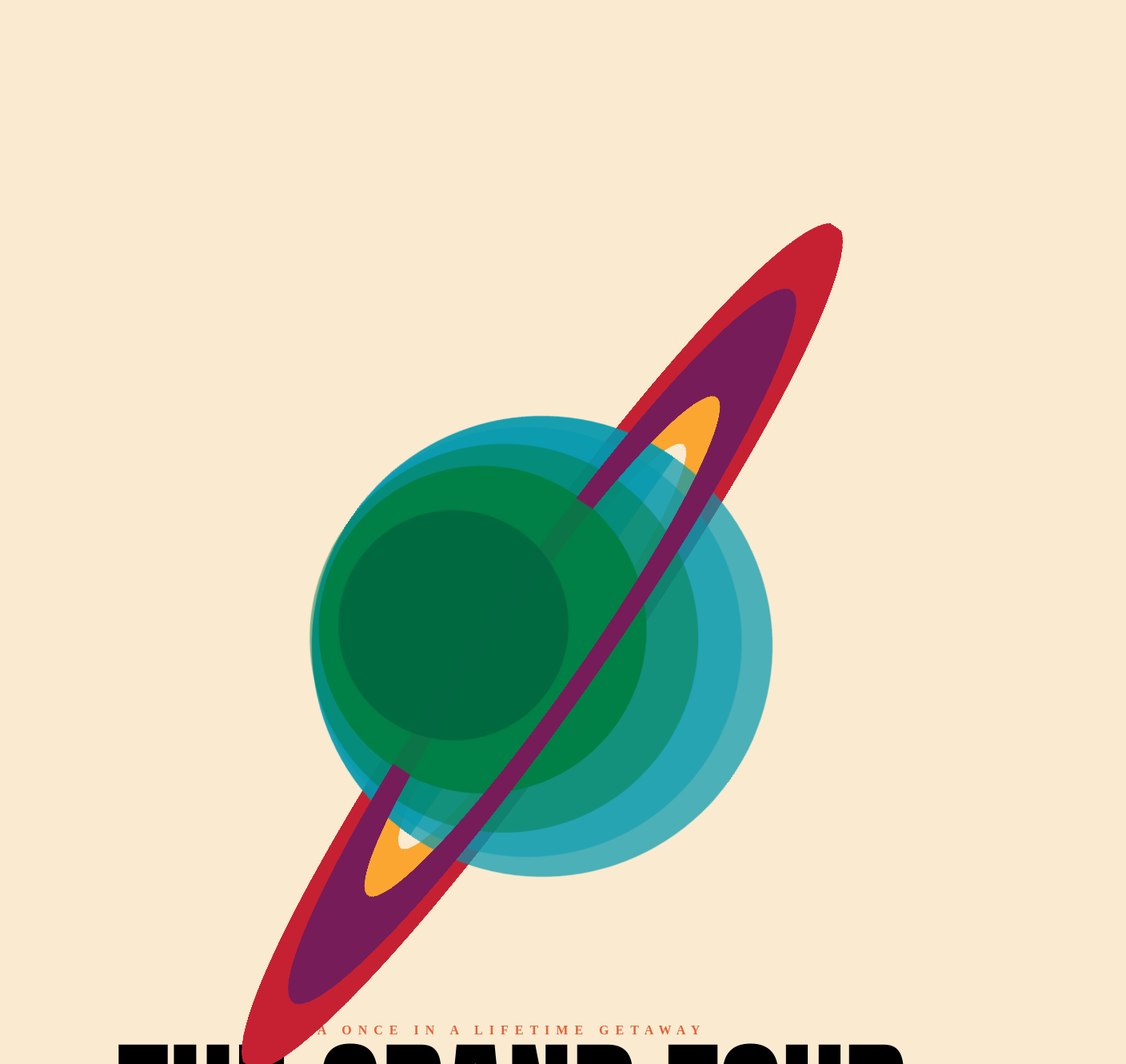
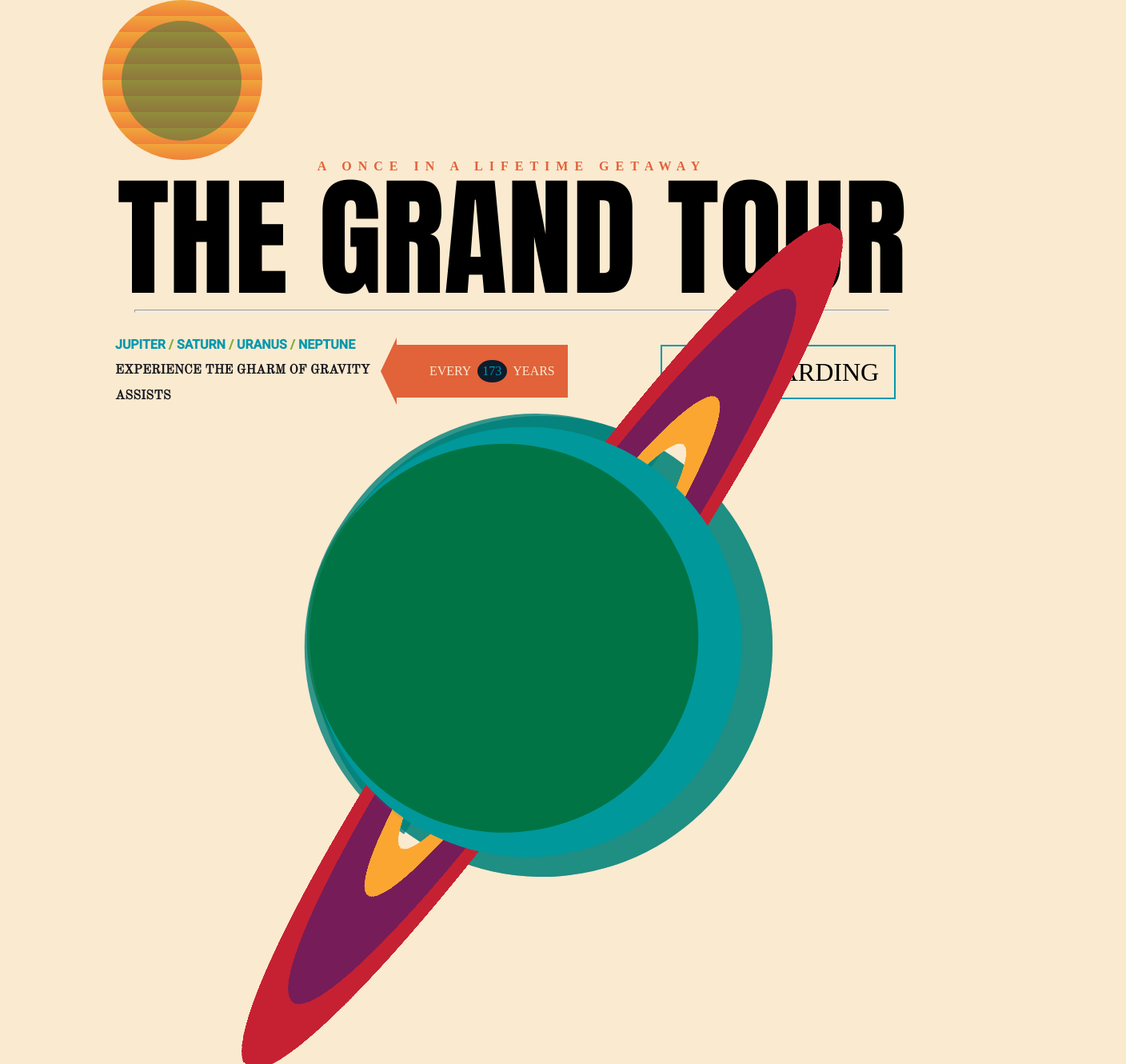
Before and after one commit to alanpcurrie/the-grand-tour, a Vue app: page / in a window 1280 px wide. Shown: the top 1330 px of the page at 80% size, 1408 px wide, since content can reach past the window. Built offline with nearby package versions, Linux system fonts and the light colour scheme.

Commit message:
:sparkles: added grid and planetoid

```diff
--- a/src/App.vue
+++ b/src/App.vue
@@ -26,7 +26,6 @@ export default {
  }
 
    #app {
-     display: grid;
      max-width: 80vw;
      margin: 0 auto;
      background-color: var(--color-solar-sand);
--- a/src/assets/styles/utils/colors.scss
+++ b/src/assets/styles/utils/colors.scss
@@ -1,20 +1,19 @@
 :root {
     --color-black: #16151b;
     --color-vader-black: #0c1c2c;
-
     --color-jedi-white: #fff;
-
     --color-solar-sand: #faead0;
-
-    --color-predator-blood-green: #89b941;
-    --color-yoda-green: #81ae39;
-    --color-martian-green: #007f46;
-    --color-xenomorph-green: #006740;
-
     --color-jedi-blue: #b0cbc2;
     --color-turquoise: #00989a;
     --color-dune-blue: #0198ad;
-
+    --color-blue-green: #00817b;
+    --color-predator-blood-green: #89b941;
+    --color-yoda-green: #81ae39;
+    --color-kryponite-green: #007444;
+    --color-martian-green: #007f46;
+    --color-xenomorph-green: #006740;
+    --color-sunshine-yellow: #f1a53b;
+    --color-flare-orange: #ef8239;
     --color-space-suit-orange: #e26239;
     --color-mars-red: #ec1f26;
   }
--- a/src/components/atoms/Planetoid.vue
+++ b/src/components/atoms/Planetoid.vue
@@ -1,6 +1,6 @@
 <template>
 
-  <div class="planetoid"></div>
+  <div class="planetoid planetoid--striped"></div>
 
 </template>
 
@@ -19,14 +19,32 @@ export default {
 
 <style lang="scss" scoped>
 .planetoid {
-  position: absolute;
-  top: 500px;
-  left: 580px;
-  width: 360px;
-  height: 360px;
+  position: relative;
+  width: 200px;
+  height: 200px;
   border-radius: 50%;
-  z-index: 2;
   background: var(--color-xenomorph-green);
+
+  &--striped {
+    background: repeating-linear-gradient(
+      to bottom,
+      var(--color-sunshine-yellow),
+      var(--color-flare-orange) 50%,
+      var(--color-sunshine-yellow) 50%,
+      var(--color-flare-orange)
+    );
+    background-size: 100% 40px;
+
+    &::after {
+      content: "";
+      position: absolute;
+      top: 26px;
+      right: 26px;
+      width: 150px;
+      height: 150px;
+      border-radius: 50%;
+      background: rgba(#006740, 0.4);
+    }
+  }
 }
-
 </style>
--- a/src/components/atoms/Saturn.vue
+++ b/src/components/atoms/Saturn.vue
@@ -1,17 +1,19 @@
 <template>
  <div class="saturn__wrapper">
     <div class="saturn">
-        <div class="planet__eclipse--one"></div>
+
+        <div class="planet"></div>
+        <div class="planet--semi"> </div>
+        <div class="planet__eclipse--four"></div>
+        <div class="planet__eclipse--four--semi"> </div>
+        <div class="planet__eclipse--three"></div>
+        <div class="planet__eclipse--three--semi"> </div>
         <div class="planet__eclipse--two"></div>
         <div class="planet__eclipse--two--semi"> </div>
-        <div class="planet__eclipse--three"></div>
-        <div class="planet__eclipse--three--semi"> </div>
-        <div class="planet__eclipse--four"></div>
-        <div class="planet__eclipse--four--semi"> </div>
-        <div class="planet planet__bottom"></div>
-        <div class="saturn__rings"></div>
-        <div class="planet--semi"> </div>
-        <div class="planet planet__top"></div>
+        <div class="planet__eclipse--one"></div>
+         <div class="planet bottom planet--bg"></div>
+         <div class="planet planet__top planet--bg"></div>
+         <div class="saturn__rings"></div>
       </div>
   </div>
 </template>
@@ -53,7 +55,7 @@ export default {
   }
 
   &__rings {
-    position: relative;
+    position: absolute;
     width: 100%;
     height: 100%;
     background: radial-gradient(
@@ -71,9 +73,9 @@ export default {
     );
     transform: rotateX(82deg);
   }
-  &::before {
+  &::after {
     content: "";
-    z-index: 5;
+    z-index: 0;
     position: absolute;
     width: 100%;
     height: 100%;
@@ -96,16 +98,29 @@ export default {
 
 .planet {
   position: absolute;
-  z-index: 2;
+  z-index: 0;
   top: 27.5vw;
   left: 27.5vw;
   width: 45vw;
   height: 45vw;
   border-radius: 50%;
-  background: rgba(#0198ad, 0.7);
+  background: rgba(#00817b, 0.5);
 
   &__top {
-    clip: rect(0px, 45vw, 22.5vw, 0px);
+    clip-path: rect(0px, 45vw, 22.5vw, 0px);
+  }
+
+  &--semi {
+    position: absolute;
+    top: 27vw;
+    left: 27vw;
+    height: 22vw;
+    width: 45vw;
+    border-radius: 64vw 64vw 0 0;
+    z-index: 0;
+    background: rgba(#00817b, 0.8);
+    transform: rotate(359deg);
+    overflow: hidden;
   }
 
   &__eclipse {
@@ -116,8 +131,8 @@ export default {
       width: 22.5vw;
       height: 22.5vw;
       border-radius: 50%;
-      z-index: 8;
-      background: rgba(#006740, 0.9);
+      z-index: 0;
+      background: rgba(#003823, 0.7);
     }
 
     &--two {
@@ -127,8 +142,8 @@ export default {
       height: 32vw;
       width: 32vw;
       border-radius: 50%;
-      z-index: 4;
-      background: rgba(#007f46, 1);
+      z-index: 0;
+      background: rgba(#006740, 0.9);
 
       &--semi {
         position: absolute;
@@ -137,8 +152,8 @@ export default {
         height: 19vw;
         width: 31.5vw;
         border-radius: 64vw 64vw 0 0;
-        z-index: 5;
-        background: rgba(#007f46, 0.9);
+        z-index: 0;
+        background: rgba(#006740, 0.6);
         transform: rotate(358deg);
         overflow: hidden;
       }
@@ -151,20 +166,20 @@ export default {
       width: 38vw;
       height: 38vw;
       border-radius: 50%;
-      z-index: 3;
-      background: rgba(#007f46, 0.5);
+      z-index: 20;
+      background: #007444;
 
       &--semi {
-        /* position: absolute;
+        position: absolute;
         top: 27.3vw;
-        left: 32vw;
-        height: 20vw;
-        width: 40vw;
+        left: 29.2vw;
+        height: 19.7vw;
+        width: 38vw;
         border-radius: 64vw 64vw 0 0;
-        z-index: 5;
-        background: red;
-        transform: rotate(358deg);
-        overflow: hidden; */
+        z-index: 12;
+        background: rgba(#007444, 0.7);
+        transform: rotate(359deg);
+        overflow: hidden;
       }
     }
 
@@ -175,21 +190,21 @@ export default {
       width: 42vw;
       height: 42vw;
       border-radius: 50%;
-      z-index: 1;
-      background: rgba(#0198ad, 0.5);
+      z-index: 20;
+      background: #00989a;
 
-      /* &--semi {
+      &--semi {
         position: absolute;
         top: 27.3vw;
-        left: 30vw;
-        height: 21vw;
-        width: 40vw;
+        left: 28vw;
+        height: 22vw;
+        width: 42vw;
         border-radius: 64vw 64vw 0 0;
-        z-index: 1;
-        background: rgba(#0198ad, 0.7);
+        z-index: 12;
+        background: rgba(#0198ad, 0.1);
         transform: rotate(358deg);
         overflow: hidden;
-      } */
+      }
     }
   }
 }
--- a/src/components/organisms/Content.vue
+++ b/src/components/organisms/Content.vue
@@ -1,31 +1,67 @@
 <template>
   <div class="content">
-      <Saturn></Saturn>
-    <SpaceFleet></SpaceFleet>
+
+    <div class="planet-1">
+        <planetoid></planetoid>
+    </div>
+
+    <div class="planet-2">
+
+    </div>
+
+      <div class="planet-3">
+         <Saturn></Saturn>
+      </div>
+
+       <div class="planet-4">
+
+      </div>
+
   </div>
 </template>
 
 <script>
 import Saturn from "@/components/atoms/Saturn";
-import SpaceFleet from "@/components/molecules/SpaceFleet";
+import Planetoid from "@/components/atoms/Planetoid";
 
 export default {
   name: "app",
   components: {
     Saturn,
-    SpaceFleet
+    Planetoid
   }
 };
-
 </script>
 
 
 <style lang="scss" scoped>
+.content {
+  display: grid;
+  grid-gap: -1rem;
+  grid-template-columns: 1fr 1fr 1fr 1fr;
+  margin: 0 auto;
+}
 
-  .content {
-    display: grid;
-    grid-template-areas: content;
-    margin: 0 auto;
+.planet {
+  &-1 {
+    grid-column: 1 / 2;
+    grid-row: 1 / 2;
   }
 
+  &-2 {
+    grid-column: 2 / 3;
+    grid-row: 1 / 2;
+  }
+
+  &-3 {
+    grid-column: 3 / 4;
+    grid-row: 1 / 2;
+    position: absolute;
+  }
+
+  &-4 {
+    grid-column: 4 / 5;
+    grid-row: 1 / 2;
+  }
+}
 </style>
```
